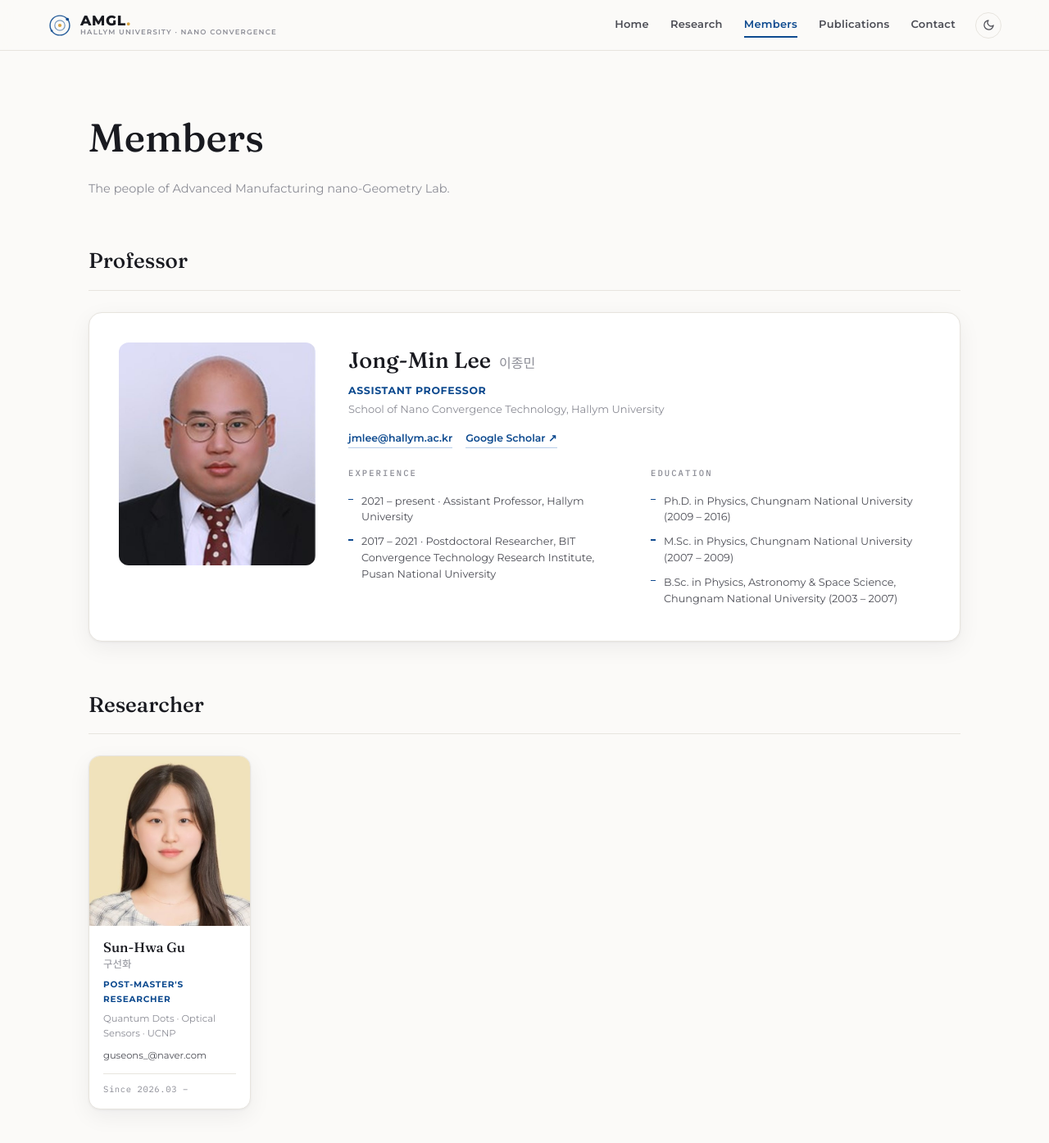
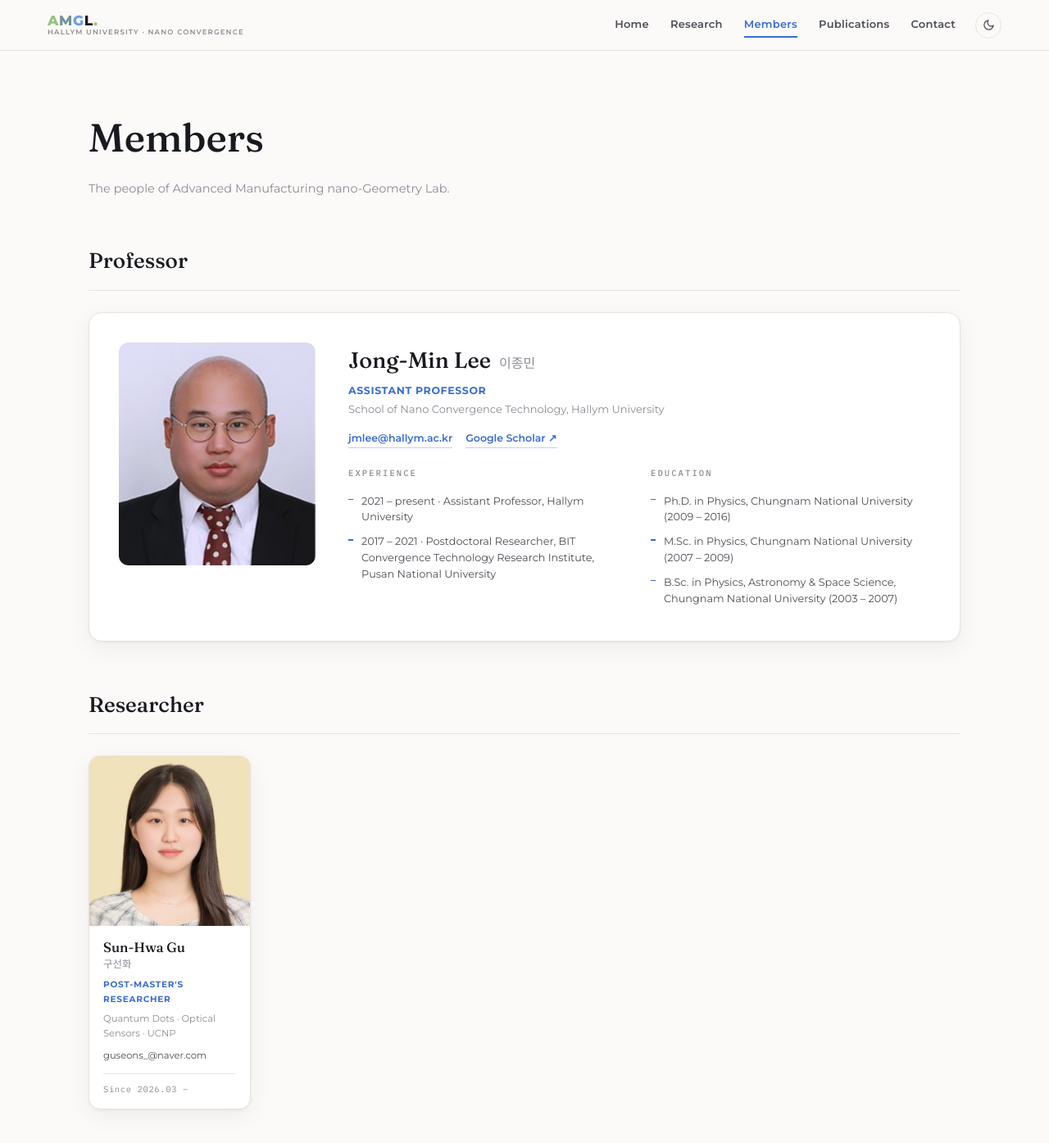
Before and after one commit to HTKRS/AMGL, a Jekyll site: the page built from members.html, in a window 1280 px wide and 1400 px high. Shown: the top 1395 px of the window at 82% size. Built offline with Jekyll 4.4.1, drawn with Linux system fonts in a browser that asks for light colours; some of the changed text lies outside the part shown.

Commit message:
Add files via upload

```diff
--- a/_data/members.yml
+++ b/_data/members.yml
@@ -139,15 +139,20 @@
   - name_en: Ye-Won Lee
     name_kr: 이예원
     note: M.S. (2026.02)
+    photo: "lee-yewon.jpg"
   - name_en: Damun Heo
     name_kr: 허다문
     note: M.S. (2025.02)
+    photo: "heo-damun.jpg"
   - name_en: Jae-Hoon Kim
     name_kr: 김재훈
     note: Undergraduate Intern (2025.02)
+    photo: "kim-jaehoon.jpg"
   - name_en: Jae-Min Kim
     name_kr: 김재민
     note: Undergraduate Intern (2025.02)
+    photo: ""
   - name_en: Jae-Won Choi
     name_kr: 최재원
     note: Undergraduate Intern (2025.02)
+    photo: ""
--- a/_includes/footer.html
+++ b/_includes/footer.html
@@ -1,10 +1,9 @@
 <footer class="site-footer">
   <div class="footer-inner">
-    <svg class="footer-mark" viewBox="0 0 34 34" width="26" height="26" fill="none" xmlns="http://www.w3.org/2000/svg" aria-hidden="true">
-      <circle cx="17" cy="17" r="13.5" stroke="currentColor" stroke-width="1.6" opacity="0.9"/>
-      <circle cx="17" cy="17" r="7" stroke="currentColor" stroke-width="1.4" opacity="0.55"/>
-      <circle cx="17" cy="17" r="2.4" fill="var(--gold)"/>
-      <circle cx="27.5" cy="8.5" r="2.1" fill="currentColor"/>
+    <svg class="footer-mark" viewBox="0 0 40 26" width="38" height="26" fill="none" xmlns="http://www.w3.org/2000/svg" aria-hidden="true">
+      <circle cx="10" cy="13" r="7.5" fill="#93c47d" opacity="0.95"/>
+      <circle cx="21" cy="13" r="7.5" fill="#73929b" opacity="0.9"/>
+      <circle cx="31" cy="13" r="7.5" fill="#6d9eeb" opacity="0.9"/>
     </svg>
     <p class="footer-dept">{{ site.data.settings.department }}, <strong>{{ site.data.settings.university }}</strong></p>
     <p class="footer-addr">{{ site.data.settings.address_en }}</p>
--- a/_includes/header.html
+++ b/_includes/header.html
@@ -1,17 +1,8 @@
 <header class="site-nav" id="siteNav">
   <div class="nav-inner">
     <a class="brand" href="{{ '/' | relative_url }}">
-      <span class="brand-logo" aria-hidden="true">
-        <svg viewBox="0 0 34 34" width="30" height="30" fill="none" xmlns="http://www.w3.org/2000/svg">
-          <circle cx="17" cy="17" r="13.5" stroke="currentColor" stroke-width="1.6" opacity="0.9"/>
-          <circle cx="17" cy="17" r="7" stroke="currentColor" stroke-width="1.4" opacity="0.55"/>
-          <circle cx="17" cy="17" r="2.4" fill="var(--gold)"/>
-          <circle cx="27.5" cy="8.5" r="2.1" fill="currentColor"/>
-          <circle cx="5.8" cy="24.5" r="1.6" fill="currentColor" opacity="0.7"/>
-        </svg>
-      </span>
       <span class="brand-text">
-        <span class="brand-name">{{ site.data.settings.lab_short }}<span class="brand-dot">.</span></span>
+        <span class="brand-name"><span class="bl-a">A</span><span class="bl-m">M</span><span class="bl-g">G</span>L<span class="brand-dot">.</span></span>
         <span class="brand-sub">{{ site.data.settings.department_label }}</span>
       </span>
     </a>
--- a/assets/css/style.css
+++ b/assets/css/style.css
@@ -11,10 +11,12 @@
   --text: #191a20;
   --text-soft: #4c4d55;
   --muted: #8b8c95;
-  --accent: #0d4a8f;
-  --accent-soft: #eaf1fa;
-  --accent-line: #b7cde8;
-  --gold: #d9a441;
+  --accent: #3a6cd1;
+  --accent-soft: #eaf1fc;
+  --accent-line: #bdd1f3;
+  --gold: #93c47d;
+  --slate: #73929b;
+  --blue: #6d9eeb;
   --serif: "Fraunces", "Noto Sans KR", serif;
   --sans: "Montserrat", "Noto Sans KR", sans-serif;
   --mono: "IBM Plex Mono", monospace;
@@ -31,9 +33,9 @@
   --text: #eceaf0;
   --text-soft: #b8b7c2;
   --muted: #7d7e8a;
-  --accent: #7aa9e8;
+  --accent: #6d9eeb;
   --accent-soft: #1c2637;
-  --accent-line: #33507a;
+  --accent-line: #35538a;
   --shadow: 0 1px 3px rgba(0, 0, 0, 0.3), 0 8px 28px rgba(0, 0, 0, 0.35);
   --shadow-lift: 0 2px 6px rgba(0, 0, 0, 0.4), 0 16px 44px rgba(0, 0, 0, 0.5);
 }
@@ -92,6 +94,9 @@
   letter-spacing: 0.04em;
 }
 .brand-dot { color: var(--gold); }
+.bl-a { color: var(--gold); }
+.bl-m { color: var(--slate); }
+.bl-g { color: var(--blue); }
 .brand-sub {
   font-size: 8.5px;
   font-weight: 600;
--- a/assets/js/main.js
+++ b/assets/js/main.js
@@ -140,7 +140,7 @@
         var s = particles[k];
         ctx.beginPath();
         ctx.arc(s.x, s.y, s.r, 0, Math.PI * 2);
-        ctx.fillStyle = s.gold ? "rgba(217,164,65,0.85)" : "rgba(190,210,240,0.6)";
+        ctx.fillStyle = s.gold ? "rgba(147,196,125,0.9)" : "rgba(190,210,240,0.6)";
         ctx.fill();
       }
       if (!reduced) requestAnimationFrame(step);
--- a/index.html
+++ b/index.html
@@ -12,7 +12,7 @@
   <canvas class="hero-canvas" id="heroCanvas"></canvas>
   {% endif %}
   <div class="hero-content">
-    <h1 class="hero-title">{{ s.lab_short }}<span class="dot">.</span></h1>
+    <h1 class="hero-title"><span class="bl-a">A</span><span class="bl-m">M</span><span class="bl-g">G</span>L<span class="dot">.</span></h1>
     <p class="hero-tagline">{{ s.tagline }}</p>
     <p class="hero-sub">{{ s.hero_sub }}</p>
   </div>
--- a/members.html
+++ b/members.html
@@ -83,9 +83,22 @@
   <!-- Alumni -->
   <div class="member-section" style="padding-bottom:80px">
     <h2 class="member-section-title">Alumni</h2>
-    <div class="alumni-list reveal">
+    <div class="member-grid">
       {% for a in m.alumni %}
-      <span class="alumni-chip"><strong>{{ a.name_en }}</strong> {{ a.name_kr }}<span class="note">{{ a.note }}</span></span>
+      <article class="member-card reveal">
+        <div class="member-photo">
+          {% if a.photo and a.photo != "" %}
+          <img src="{{ '/assets/img/members/' | append: a.photo | relative_url }}" alt="{{ a.name_en }}">
+          {% else %}
+          <div class="member-avatar av-{{ forloop.index0 | modulo: 5 }}">{{ a.name_en | slice: 0 }}</div>
+          {% endif %}
+        </div>
+        <div class="member-body">
+          <h3 class="member-name">{{ a.name_en }}<span class="kr">{{ a.name_kr }}</span></h3>
+          <p class="member-role">Alumni</p>
+          <p class="member-since">{{ a.note }}</p>
+        </div>
+      </article>
       {% endfor %}
     </div>
   </div>
```
Also changed, not shown: assets/img/favicon.svg, assets/img/members/shin-suyeon.jpg.
